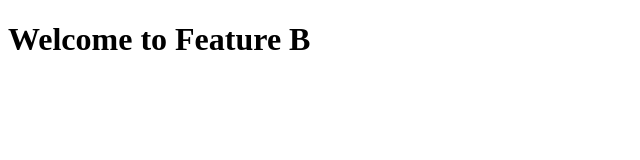
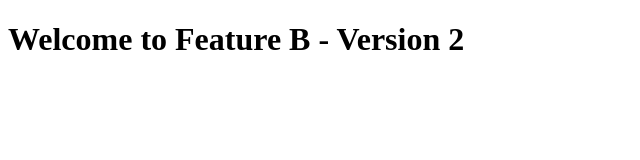
Before and after one commit to Nikitabonde30/git-practice-task, a plain HTML site: page index.html in a window 1280 px wide. Shown: the whole page, without its empty margins (0-640 px from the left). Drawn offline with Linux system fonts and the light colour scheme.

Commit message:
Modified index.html in feature-B

```diff
--- a/index.html
+++ b/index.html
@@ -4,6 +4,6 @@
     <title>Feature B</title>
 </head>
 <body>
-    <h1>Welcome to Feature B</h1>
-</body>
+      <h1>Welcome to Feature B - Version 2</h1>
+   </body>
 </html>
```
